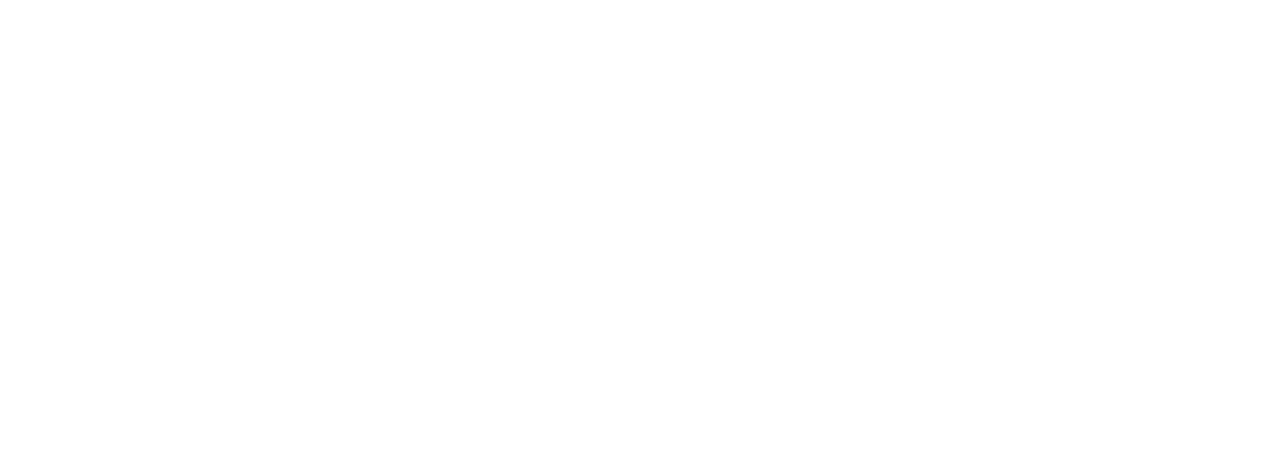
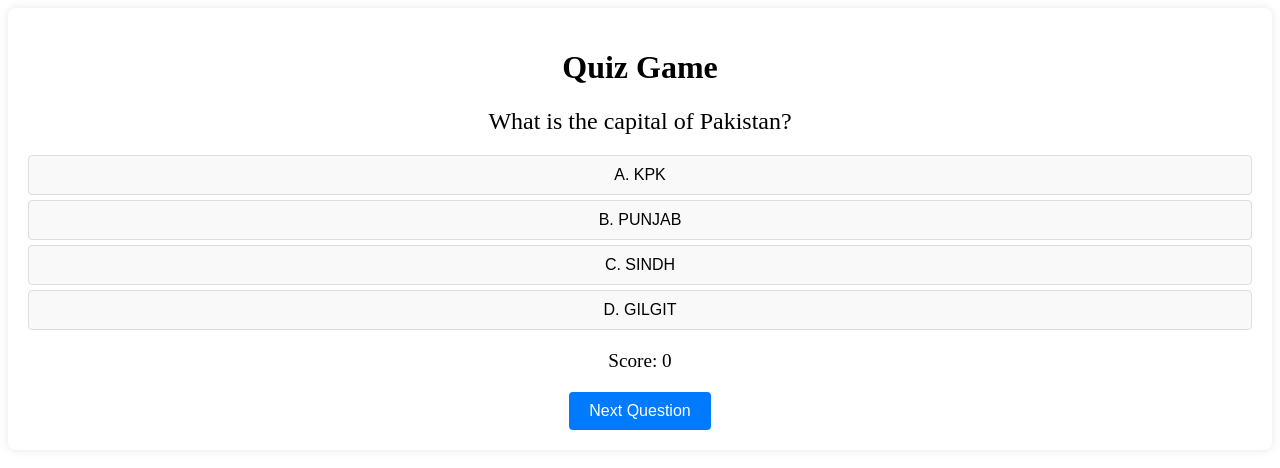
Before and after one commit to ZarshadHussain/Class-task, a plain HTML site: page index.html in a window 1280 px wide. Drawn offline with Linux system fonts and the light colour scheme.

Commit message:
First of all Creat an Html File

```diff
--- a/index.html
+++ b/index.html
@@ -4,8 +4,25 @@
     <meta charset="UTF-8">
     <meta name="viewport" content="width=device-width, initial-scale=1.0">
     <title>Class Task</title>
+    <link rel="stylesheet" href="style.css">
 </head>
 <body>
+    <div class="quiz-container">
+        <h1>Quiz Game</h1>
 
+        <div class="question" id="question">What is the capital of France?</div>
+
+        <div class="choices">
+            <button onclick="checkAnswer(this)">A. Paris</button>
+            <button onclick="checkAnswer(this)">B. London</button>
+            <button onclick="checkAnswer(this)">C. Berlin</button>
+            <button onclick="checkAnswer(this)">D. Madrid</button>
+        </div>
+
+        <div class="score" id="score">Score: 0</div>
+
+        <button class="next-question" onclick="nextQuestion()">Next Question</button>
+    </div>
+    <script src="./script.js"></script>
 </body>
 </html>
--- a/script.js
+++ b/script.js
@@ -0,0 +1,89 @@
+let score = 0;
+let currentQuestionIndex = 0;
+
+const questions = [
+    {
+        question: "What is the capital of Pakistan?",
+        choices: ["KPK", "PUNJAB", "SINDH", "GILGIT"],
+        correctAnswer: "PUNJAB"
+    },
+    {
+        question: "What is the PowerFull Country?",
+        choices: ["United State", "United Kingdom", "Pakistan", "India"],
+        correctAnswer: "United State"
+    },
+    {
+        question: "Which one is the best University in Peshawar ?",
+        choices: ["Iqra University", "Cecos University", "Peshawar University", "Islamia University"],
+        correctAnswer: "Peshawar University"
+    },
+    {
+        question: "Add 3 + 5 =",
+        choices: ["9", "10", "7", "8"],
+        correctAnswer: "8"
+    },
+
+    {
+        question: "What is the smallest prime number?",
+        choices: ["1", "2", "3", "5"],
+        correctAnswer: "2"
+    }
+];
+function loadQuestion() {
+    const questionElement = document.getElementById('question');
+    const buttons = document.querySelectorAll('.choices button');
+
+    const currentQuestion = questions[currentQuestionIndex];
+    questionElement.textContent = currentQuestion.question;
+
+    buttons.forEach((button, index) => {
+        button.textContent = `${String.fromCharCode(65 + index)}. ${currentQuestion.choices[index]}`;
+        button.onclick = function() {
+            checkAnswer(currentQuestion.choices[index]);
+        };
+        button.onmouseover = function() {
+            button.style.backgroundColor = "#f0f0f0";
+        };
+        button.onmouseout = function() {
+            button.style.backgroundColor = "#f9f9f9";
+        };
+    });
+}
+
+function checkAnswer(selectedAnswer) {
+    const currentQuestion = questions[currentQuestionIndex];
+    if (selectedAnswer === currentQuestion.correctAnswer) {
+        score++;
+        document.getElementById('score').textContent = "Score: " + score;
+        alert("Correct!");
+    } else {
+        alert("Try Again!");
+    }
+}
+
+function nextQuestion() {
+    currentQuestionIndex++;
+    if (currentQuestionIndex < questions.length) {
+        loadQuestion();
+    } else {
+        alert("Quiz completed! Your final score is: " + score);
+        // Optionally, reset the quiz or provide a way to restart
+    }
+}
+
+function handleKeyDown(event) {
+    const key = event.key;
+    const buttons = document.querySelectorAll('.choices button');
+
+    if (key >= 1 && key <= 4) {
+        const buttonIndex = key - 1;
+        buttons[buttonIndex].click();
+    }
+}
+
+document.querySelector('.next-question').addEventListener('click', nextQuestion);
+
+window.onload = function() {
+    loadQuestion();
+    document.addEventListener('keydown', handleKeyDown);
+};
--- a/style.css
+++ b/style.css
@@ -0,0 +1,41 @@
+.quiz-container {
+    background-color: #fff;
+    padding: 20px;
+    border-radius: 8px;
+    box-shadow: 0 0 10px rgba(0, 0, 0, 0.1);
+    text-align: center;
+}
+.question {
+    font-size: 1.5rem;
+    margin-bottom: 20px;
+}
+.choices {
+    margin-bottom: 20px;
+}
+.choices button {
+    display: block;
+    width: 100%;
+    padding: 10px;
+    margin: 5px 0;
+    font-size: 1rem;
+    border: 1px solid #ddd;
+    border-radius: 4px;
+    cursor: pointer;
+    background-color: #f9f9f9;
+}
+.choices button:hover {
+    background-color: #f1f1f1;
+}
+.score {
+    font-size: 1.2rem;
+    margin-bottom: 20px;
+}
+.next-question {
+    padding: 10px 20px;
+    font-size: 1rem;
+    border: none;
+    border-radius: 4px;
+    cursor: pointer;
+    background-color: #007bff;
+    color: white;
+}
```
